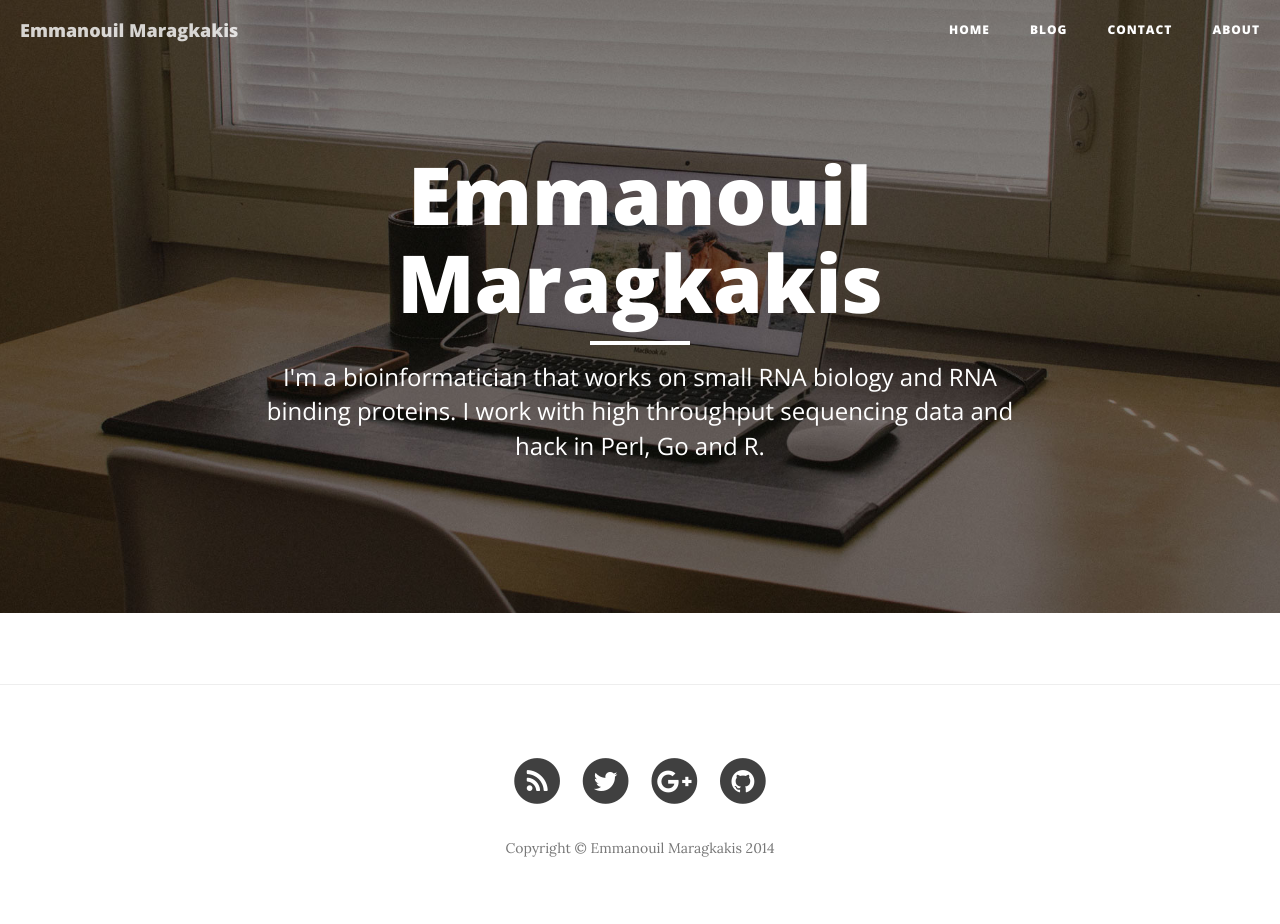
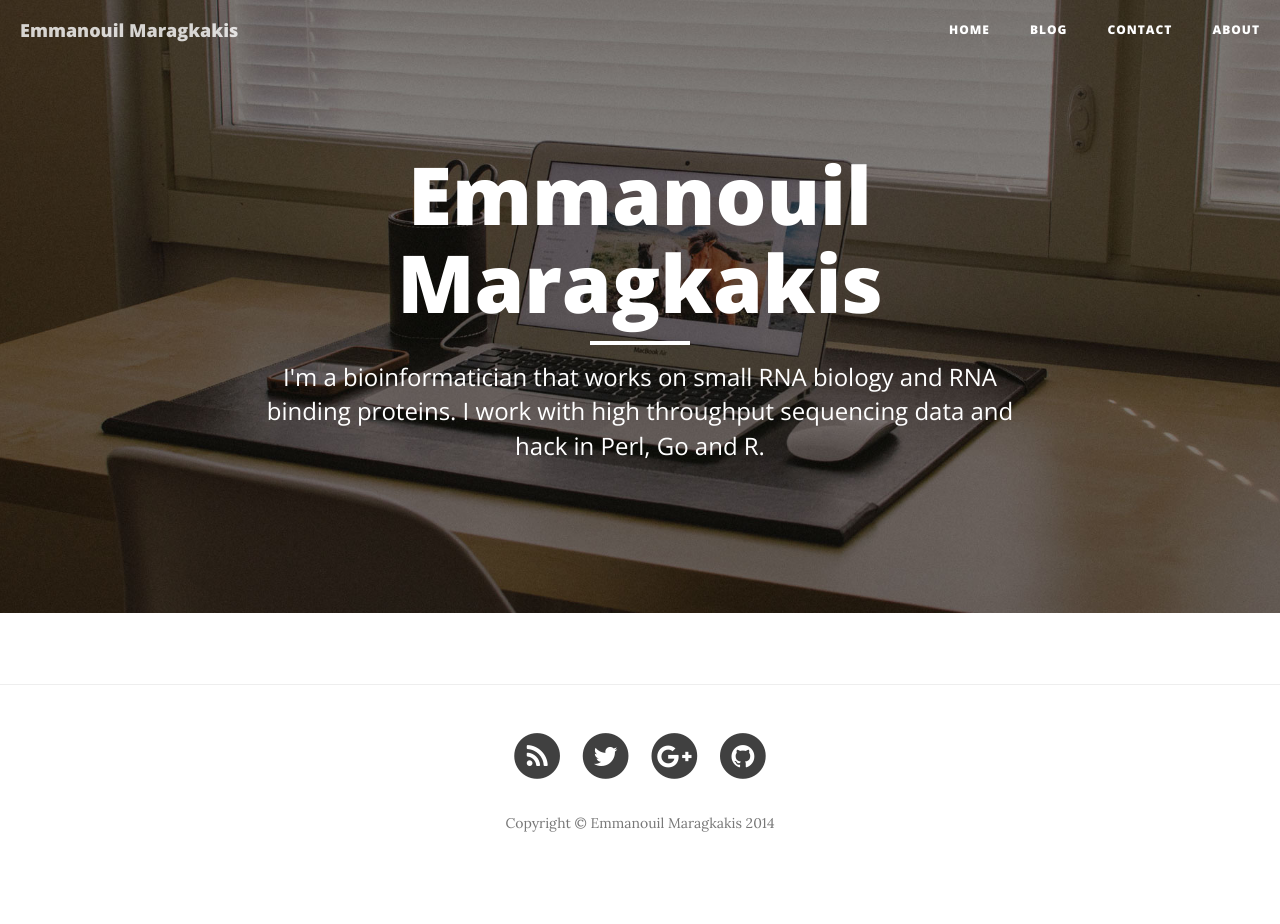
Before and after one commit to mnsmar/mnsmar.github.io, a Jekyll site: the page built from index.html, in a window 1280 px wide. Built offline with Jekyll 4.4.1, drawn with Linux system fonts in a browser that asks for light colours; nearby versions of some CDN libraries; Markdown is read by kramdown in place of the engine named in the settings; after the commit the page ends 900 px from its top, so only the background shows below that.

Commit message:
Change footer padding and rebuild css with grunt

```diff
--- a/css/clean-blog.css
+++ b/css/clean-blog.css
@@ -1,3 +1,9 @@
+/*!
+ * Clean Blog v1.0.0 (http://startbootstrap.com)
+ * Copyright 2014 Start Bootstrap
+ * Licensed under Apache 2.0 (https://github.com/IronSummitMedia/startbootstrap/blob/gh-pages/LICENSE)
+ */
+
 body {
   font-family: 'Lora', 'Times New Roman', serif;
   font-size: 20px;
@@ -259,7 +265,7 @@ hr.small {
   border-bottom-left-radius: 5px;
 }
 footer {
-  padding: 50px 0 65px;
+  padding: 25px 0 65px;
 }
 footer .list-inline {
   margin: 0;
--- a/less/clean-blog.less
+++ b/less/clean-blog.less
@@ -293,7 +293,7 @@ hr.small {
 }
 
 footer {
-	padding: 50px 0 65px;
+	padding: 25px 0 65px;
 	.list-inline {
 		margin: 0;
 		padding: 0;
```
Also changed, not shown: css/clean-blog.min.css, js/clean-blog.min.js.
